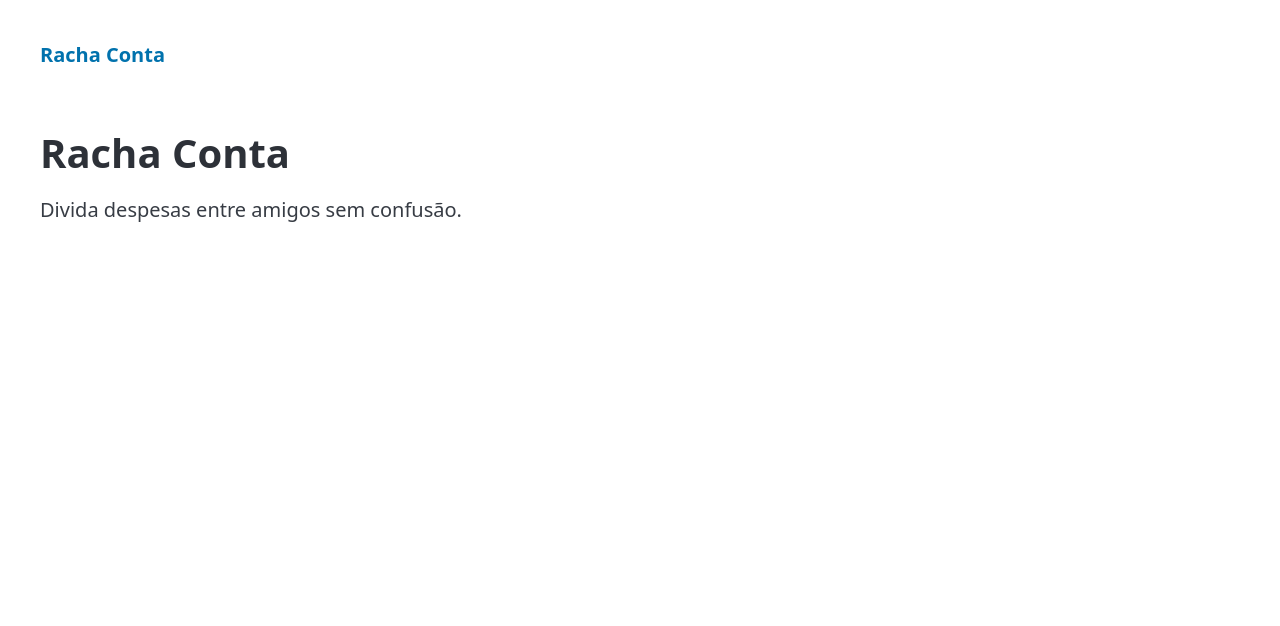
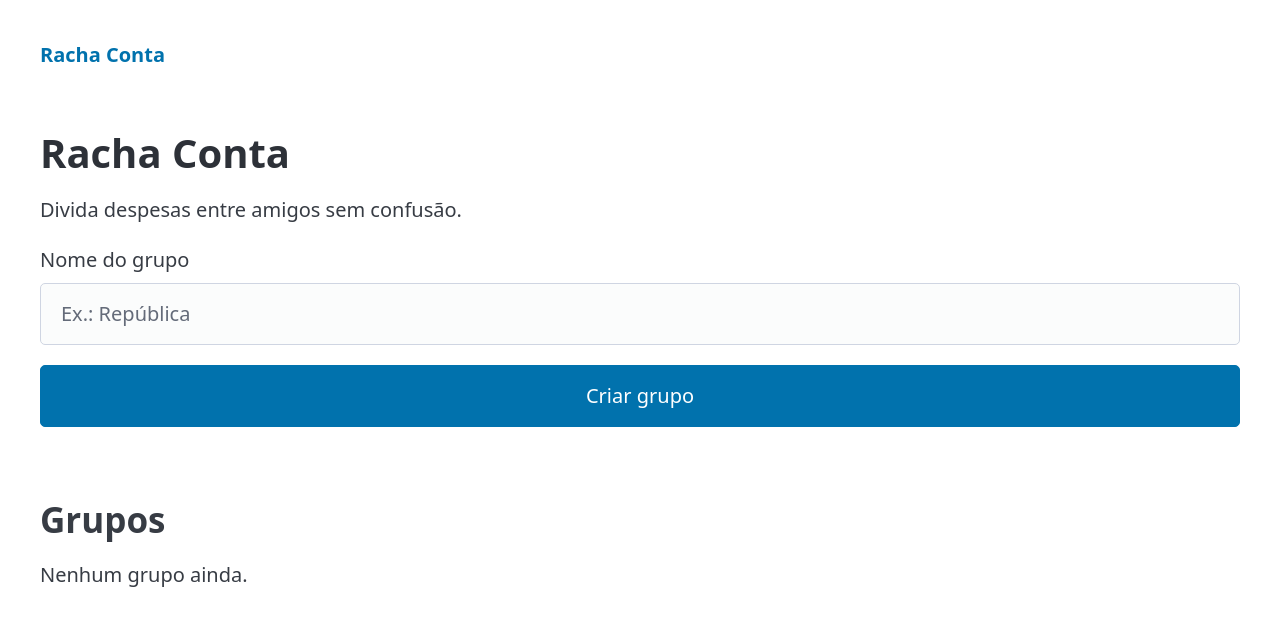
Before and after one commit to RodrigoPFMG/racha-conta, a Flask app: page / in a window 1280 px wide. Shown: the top 626 px of the page. Run offline with Flask 3, Linux system fonts and the light colour scheme; data that the repository does not hold is empty; some libraries are stand-ins or nearby versions.

Commit message:
feat: cria grupo pela home e lista grupos existentes

```diff
--- a/app/routes.py
+++ b/app/routes.py
@@ -1,10 +1,35 @@
 """Rotas finas: leem o formulário, chamam serviços e renderizam."""
 
-from flask import Blueprint, render_template
+from flask import Blueprint, redirect, render_template, request, url_for
+
+from app import db
+from app.models import Grupo
 
 bp = Blueprint("main", __name__)
 
 
+def _ler_nome(campo):
+    # Provisório: trocar por validacao.validar_nome quando o João fizer o merge.
+    nome = request.form.get(campo, "").strip()
+    if not nome:
+        raise ValueError("Informe um nome.")
+    return nome
+
+
 @bp.route("/")
 def index():
-    return render_template("index.html")
+    grupos = Grupo.query.order_by(Grupo.nome).all()
+    return render_template("index.html", grupos=grupos)
+
+
+@bp.post("/grupos")
+def criar_grupo():
+    try:
+        nome = _ler_nome("nome")
+    except ValueError as erro:
+        grupos = Grupo.query.order_by(Grupo.nome).all()
+        return render_template("index.html", grupos=grupos, erro=str(erro)), 400
+    grupo = Grupo(nome=nome)
+    db.session.add(grupo)
+    db.session.commit()
+    return redirect(url_for("main.index"))
--- a/app/templates/index.html
+++ b/app/templates/index.html
@@ -2,4 +2,23 @@
 {% block content %}
 <h1>Racha Conta</h1>
 <p>Divida despesas entre amigos sem confusão.</p>
+
+<form method="post" action="{{ url_for('main.criar_grupo') }}">
+  <label for="nome-grupo">Nome do grupo</label>
+  <input id="nome-grupo" name="nome" type="text" placeholder="Ex.: República"
+         {% if erro %}aria-invalid="true" aria-describedby="erro-grupo"{% endif %}>
+  {% if erro %}<small id="erro-grupo" role="alert">{{ erro }}</small>{% endif %}
+  <button type="submit">Criar grupo</button>
+</form>
+
+<h2>Grupos</h2>
+{% if grupos %}
+<ul>
+  {% for grupo in grupos %}
+  <li>{{ grupo.nome }}</li>
+  {% endfor %}
+</ul>
+{% else %}
+<p>Nenhum grupo ainda.</p>
+{% endif %}
 {% endblock %}
```
Also changed, not shown: tests/integration/test_rotas_grupo.py (added, +30 -0 lines).
